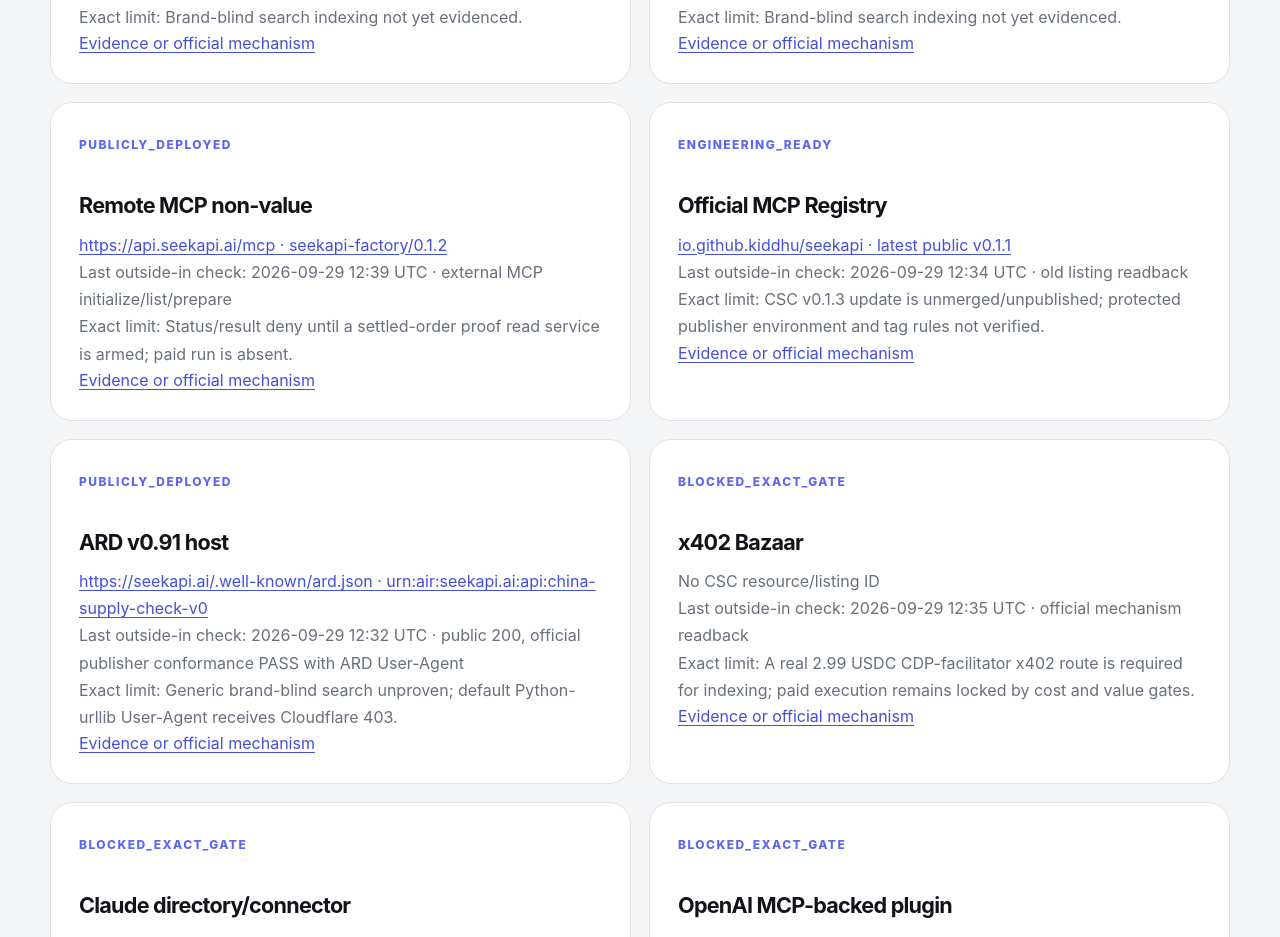
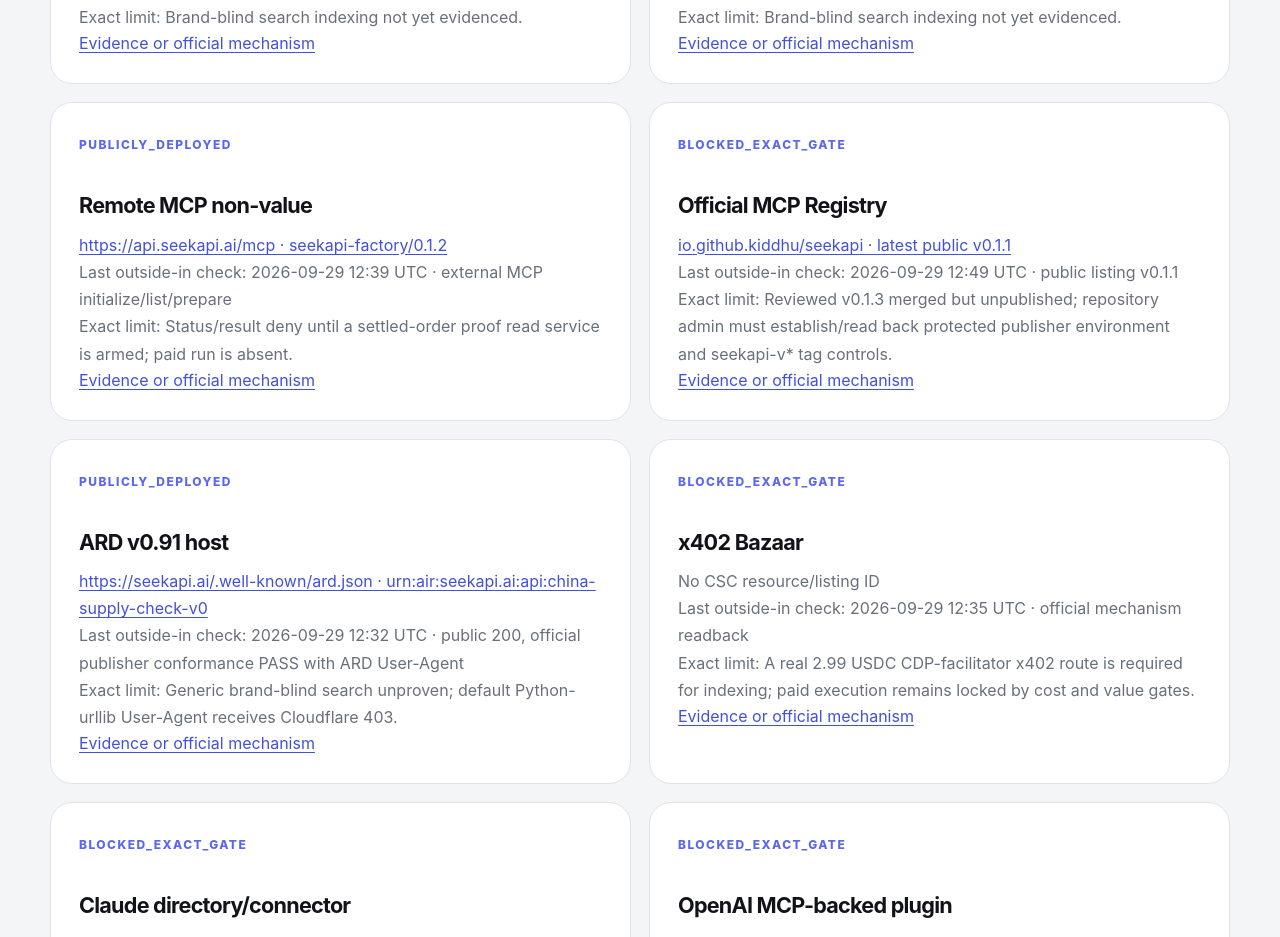
Before and after one commit to kiddhu/seekapi-public, a Next.js app: page /discovery-status in a window 1280 px wide. Shown: the part 1220-2157 px from the top of the page. Built offline with nearby package versions, Linux system fonts and the light colour scheme.

Commit message:
Correct Registry dashboard state to blocked publication

```diff
--- a/app/discovery-status/page.tsx
+++ b/app/discovery-status/page.tsx
@@ -10,7 +10,7 @@ const surfaces: Surface[] = [
   { name: 'CSC product page', state: 'PUBLICLY_DEPLOYED', address: 'https://seekapi.ai/china-supply-check', url: 'https://seekapi.ai/china-supply-check', checked: '2026-09-29 12:19 UTC · HTTP 200', evidence: 'https://github.com/kiddhu/aion-governance/issues/1034#issuecomment-5890177629', blocker: 'Brand-blind search indexing not yet evidenced.' },
   { name: 'V4-prefix sample report', state: 'PUBLICLY_DEPLOYED', address: 'https://seekapi.ai/china-supply-check/sample', url: 'https://seekapi.ai/china-supply-check/sample', checked: '2026-09-29 12:19 UTC · HTTP 200', evidence: 'https://github.com/kiddhu/aion-governance/issues/1034#issuecomment-5890177629', blocker: 'Brand-blind search indexing not yet evidenced.' },
   { name: 'Remote MCP non-value', state: 'PUBLICLY_DEPLOYED', address: 'https://api.seekapi.ai/mcp · seekapi-factory/0.1.2', url: 'https://api.seekapi.ai/mcp', checked: '2026-09-29 12:39 UTC · external MCP initialize/list/prepare', evidence: 'https://github.com/kiddhu/aion-governance/issues/1034#issuecomment-5890488865', blocker: 'Status/result deny until a settled-order proof read service is armed; paid run is absent.' },
-  { name: 'Official MCP Registry', state: 'ENGINEERING_READY', address: 'io.github.kiddhu/seekapi · latest public v0.1.1', url: 'https://registry.modelcontextprotocol.io/v0.1/servers/io.github.kiddhu%2Fseekapi/versions/latest', checked: '2026-09-29 12:34 UTC · old listing readback', evidence: 'https://github.com/kiddhu/aion-governance/issues/1034#issuecomment-5890405728', blocker: 'CSC v0.1.3 update is unmerged/unpublished; protected publisher environment and tag rules not verified.' },
+  { name: 'Official MCP Registry', state: 'BLOCKED_EXACT_GATE', address: 'io.github.kiddhu/seekapi · latest public v0.1.1', url: 'https://registry.modelcontextprotocol.io/v0.1/servers/io.github.kiddhu%2Fseekapi/versions/latest', checked: '2026-09-29 12:49 UTC · public listing v0.1.1', evidence: 'https://github.com/kiddhu/aion-governance/issues/1034#issuecomment-5890636523', blocker: 'Reviewed v0.1.3 merged but unpublished; repository admin must establish/read back protected publisher environment and seekapi-v* tag controls.' },
   { name: 'ARD v0.91 host', state: 'PUBLICLY_DEPLOYED', address: 'https://seekapi.ai/.well-known/ard.json · urn:air:seekapi.ai:api:china-supply-check-v0', url: 'https://seekapi.ai/.well-known/ard.json', checked: '2026-09-29 12:32 UTC · public 200, official publisher conformance PASS with ARD User-Agent', evidence: 'https://github.com/kiddhu/aion-governance/issues/1034#issuecomment-5890381084', blocker: 'Generic brand-blind search unproven; default Python-urllib User-Agent receives Cloudflare 403.' },
   { name: 'x402 Bazaar', state: 'BLOCKED_EXACT_GATE', address: 'No CSC resource/listing ID', checked: '2026-09-29 12:35 UTC · official mechanism readback', evidence: 'https://docs.cdp.coinbase.com/x402/seller/get-discovered', blocker: 'A real 2.99 USDC CDP-facilitator x402 route is required for indexing; paid execution remains locked by cost and value gates.' },
   { name: 'Claude directory/connector', state: 'BLOCKED_EXACT_GATE', address: 'No connector or directory listing ID', checked: '2026-09-29 12:35 UTC · official portal mechanism readback', evidence: 'https://claude.com/blog/build-plugins-for-claude', blocker: 'A paid Claude-plan developer must connect/test the remote MCP and submit in the directory portal; no account receipt exists.' },
```
